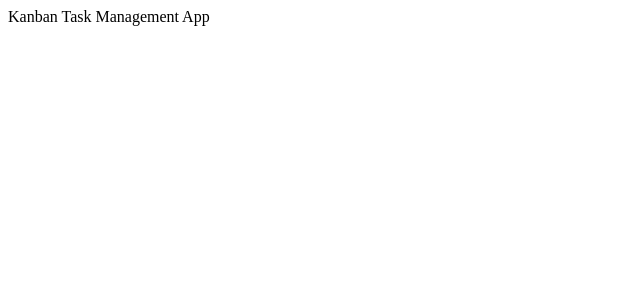
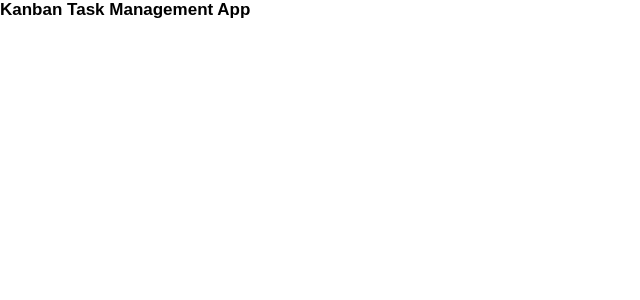
Before and after one commit to AndyGuit/kanban-task-management, a React (Vite) app: page / in a window 1280 px wide. Shown: the top 300 px of the page, without its empty margins (0-640 px from the left). Built offline with nearby package versions, Linux system fonts and the light colour scheme.

Commit message:
feat: add basic styles, fonts and scss variables

```diff
--- a/src/App.tsx
+++ b/src/App.tsx
@@ -1,5 +1,3 @@
-import './App.scss';
-
 const App = () => {
   return <div>Kanban Task Management App</div>;
 };
--- a/src/main.tsx
+++ b/src/main.tsx
@@ -1,7 +1,7 @@
 import React from 'react';
 import ReactDOM from 'react-dom/client';
 import App from './App.tsx';
-import './index.scss';
+import './styles/index.scss';
 
 ReactDOM.createRoot(document.getElementById('root')!).render(
   <React.StrictMode>
--- /dev/null
+++ b/src/styles/App.scss
@@ -0,0 +1,19 @@
+*,
+*::before,
+*::after {
+  margin: 0;
+  padding: 0;
+  box-sizing: border-box;
+}
+
+body {
+  width: 100vw;
+  height: 100vh;
+  font-size: 17px;
+  font-family: 'Plus Jakarta Sans', sans-serif;
+  font-weight: 700;
+
+  @media (max-width: 425px) {
+    font-size: 14px;
+  }
+}
--- /dev/null
+++ b/src/styles/_fonts.scss
@@ -0,0 +1,12 @@
+@font-face {
+  font-family: 'Plus Jakarta Sans';
+  src: local('Plus Jakarta Sans'),
+    url('../assets/fonts/PlusJakartaSans-Bold.ttf');
+  font-weight: 700;
+}
+@font-face {
+  font-family: 'JosefinSans';
+  src: local('Plus Jakarta Sans'),
+    url('../assets/fonts/PlusJakartaSans-Regular.ttf');
+  font-weight: 400;
+}
--- /dev/null
+++ b/src/styles/_variables.scss
@@ -0,0 +1,50 @@
+// dark theme colors
+$dark-board-bg: #20212c;
+$dark-scroll-bg: #3e3f4e;
+$dark-border: #3e3f4e;
+$dark-primary: #2b2c37;
+$dark-text-primary: #fff;
+$dark-text-secondary: #828fa3;
+$dark-theme-bg: #20212c;
+$dark-checked: rgba(255, 255, 255, 0.5);
+$dark-btn-bg: #635fc7;
+$dark-btn-hover: #a8a4ff;
+$dark-warning: #ea5555;
+$dark-shadow: 0px 4px 6px rgba(54, 78, 126, 0.101545);
+$dark-checkbox-hover: rgba(99, 95, 199, 0.25);
+$dark-gradient: linear-gradient(
+  to bottom,
+  rgba(121, 132, 147, 0.2),
+  rgba(130, 143, 163, 0.1),
+  rgba(130, 143, 163, 0)
+);
+
+// light theme colors
+$light-board-bg: #f4f7fd;
+$light-scroll-bg: #828fa3;
+$light-border: #e4ebfa;
+$light-primary: #fff;
+$light-text-primary: #000;
+$light-text-secondary: #828fa3;
+$light-theme-bg: #f4f7fd;
+$light-checked: rgba(0, 0, 0, 0.5);
+$light-btn-bg: #635fc7;
+$light-btn-hover: #a8a4ff;
+$light-warning: #ea5555;
+$light-shadow: 0px 4px 6px rgba(54, 78, 126, 0.101545);
+$light-checkbox-hover: rgba(99, 95, 199, 0.25);
+$light-btn-secondary: #f0effa;
+$light-gradient: linear-gradient(
+  to bottom,
+  rgba(121, 132, 147, 0.2),
+  rgba(130, 143, 163, 0.1),
+  rgba(130, 143, 163, 0)
+);
+
+// Dots
+$dot-0: #49c4e5;
+$dot-1: #8471f2;
+$dot-2: #67e2ae;
+$dot-3: #e5a449;
+$dot-4: #2a3fdb;
+$dot-5: #c36e6e;
--- /dev/null
+++ b/src/styles/index.scss
@@ -0,0 +1,3 @@
+@import './variables.scss';
+
+@import './App.scss';
```
Also changed, not shown: src/App.scss (deleted), src/index.scss (deleted).
